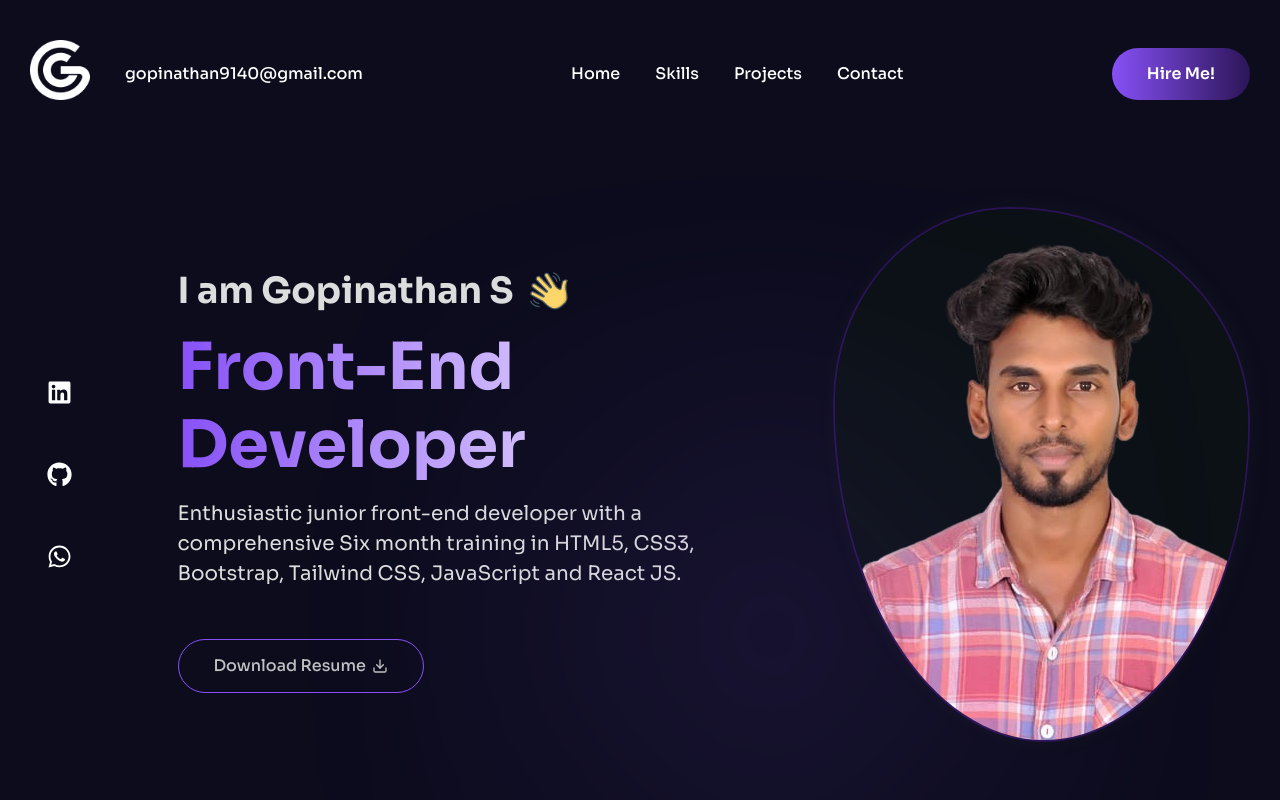
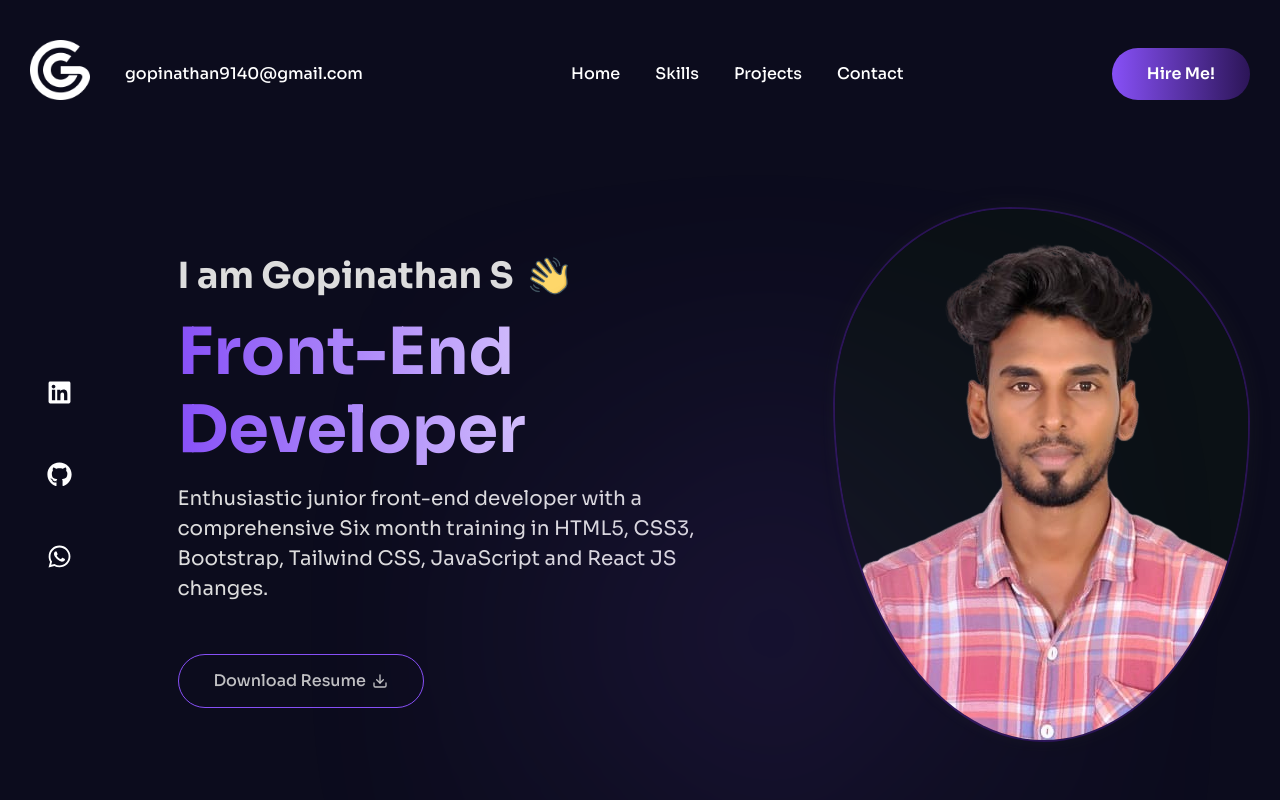
Before and after one commit to GopiNathanMagic/portfolio, a React (Vite) app: page / in a window 1280 px wide. Shown: the top 800 px of the page. Built offline with nearby package versions, Linux system fonts and the light colour scheme.

Commit message:
test
test check

```diff
--- a/src/Components/Banner.tsx
+++ b/src/Components/Banner.tsx
@@ -59,7 +59,7 @@ const Banner = () => {
                 <p>
                   Enthusiastic junior front-end developer with a comprehensive
                   Six month training in HTML5, CSS3, Bootstrap, Tailwind CSS,
-                  JavaScript and React JS.
+                  JavaScript and React JS changes.
                 </p>
               </div>
               <div className="banner-btn">
```
